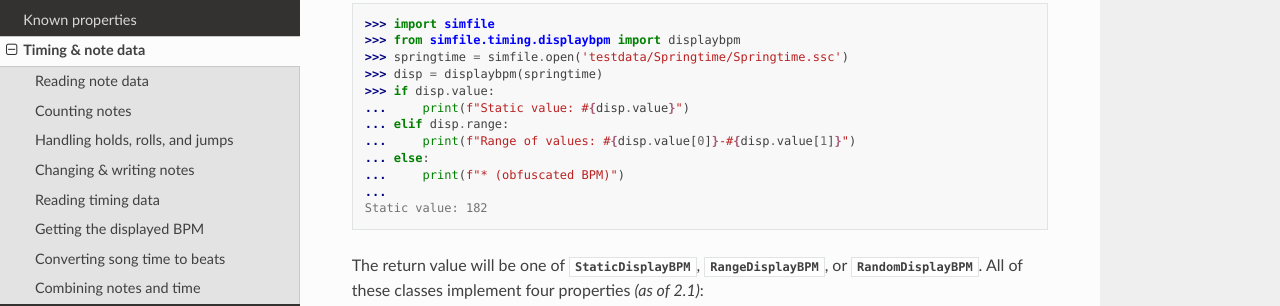
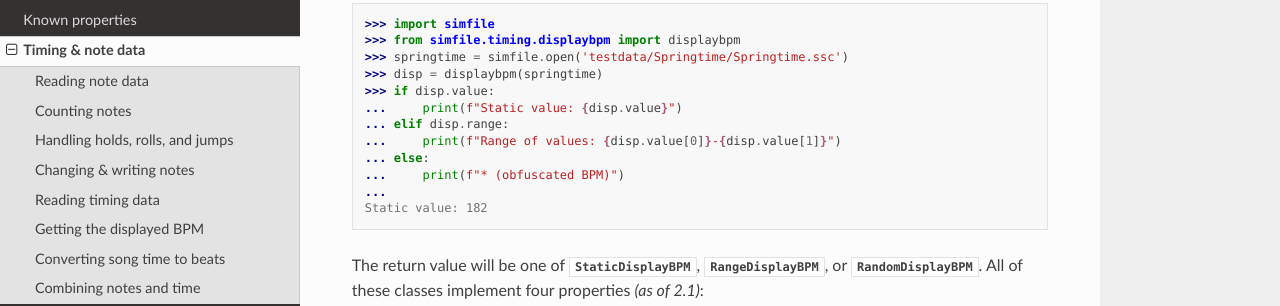
Before and after one commit to garcia/simfile, a Sphinx documentation site: the page built from docs/source/timing-note-data.rst, in a window 1280 px wide and 900 px high, scrolled down 5054 px. Shown: the part 159-465 px from the top of the window. Built offline with Sphinx 7.4.7 and the Read the Docs theme 2.0.0, drawn with Linux system fonts in a browser that asks for light colours.

Commit message:
hey this isn't Ruby

```diff
--- a/docs/source/timing-note-data.rst
+++ b/docs/source/timing-note-data.rst
@@ -287,9 +287,9 @@ To get the displayed BPM, use the :func:`.displaybpm` function:
     >>> springtime = simfile.open('testdata/Springtime/Springtime.ssc')
     >>> disp = displaybpm(springtime)
     >>> if disp.value:
-    ...     print(f"Static value: #{disp.value}")
+    ...     print(f"Static value: {disp.value}")
     ... elif disp.range:
-    ...     print(f"Range of values: #{disp.value[0]}-#{disp.value[1]}")
+    ...     print(f"Range of values: {disp.value[0]}-{disp.value[1]}")
     ... else:
     ...     print(f"* (obfuscated BPM)")
     ...
```
